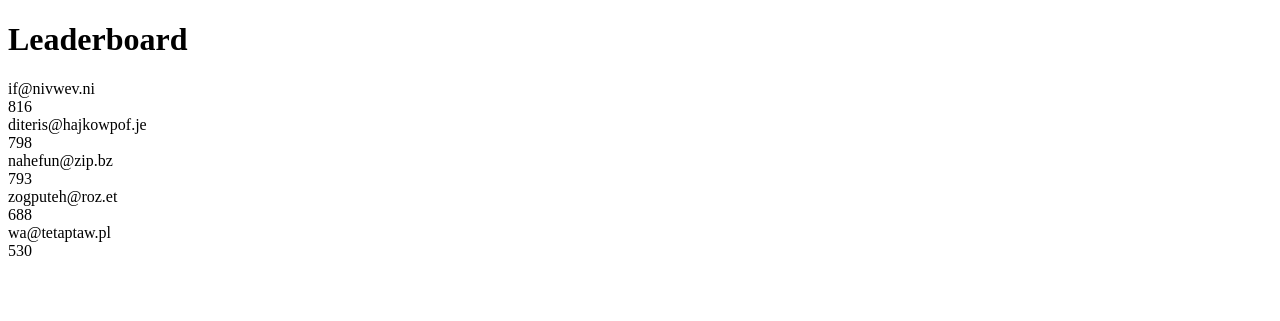
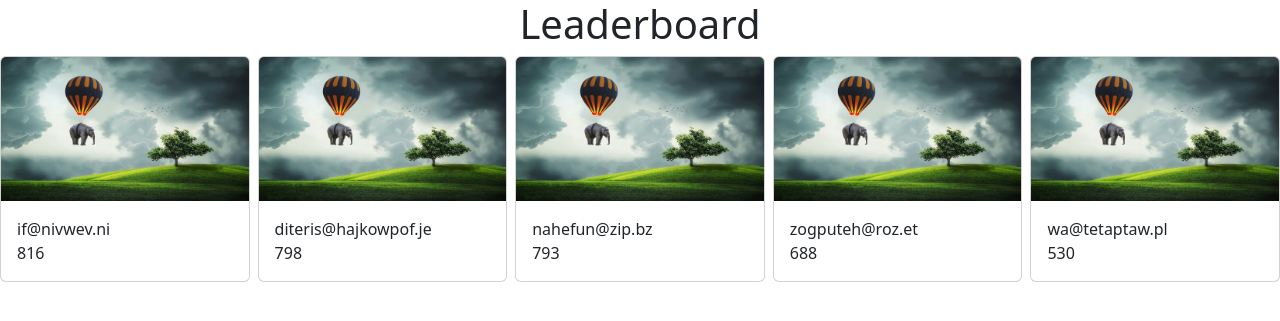
Before and after one commit to ld-web/hb-php-practice, a PHP site: page / in a window 1280 px wide. Shown: the top 321 px of the page. Run offline with PHP 8.4, Linux system fonts and the light colour scheme.

Commit message:
amélioration du design et découpage des fichiers

```diff
--- /dev/null
+++ b/data.php
@@ -0,0 +1,24 @@
+<?php
+$leaderboard = [
+  [
+    'email' => 'if@nivwev.ni',
+    'score' => 816,
+  ],
+  [
+    'email' => 'diteris@hajkowpof.je',
+    'score' => 798,
+  ],
+  [
+    'email' => 'nahefun@zip.bz',
+    'score' => 793,
+  ],
+  [
+    'email' => 'zogputeh@roz.et',
+    'score' => 688,
+  ],
+  [
+    'email' => 'wa@tetaptaw.pl',
+    'score' => 530,
+  ],
+];
+?>
--- /dev/null
+++ b/footer.php
@@ -0,0 +1,4 @@
+<script src="https://cdn.jsdelivr.net/npm/bootstrap@5.3.0-alpha1/dist/js/bootstrap.bundle.min.js" integrity="sha384-w76AqPfDkMBDXo30jS1Sgez6pr3x5MlQ1ZAGC+nuZB+EYdgRZgiwxhTBTkF7CXvN" crossorigin="anonymous"></script>
+</body>
+
+</html>
--- /dev/null
+++ b/header.php
@@ -0,0 +1,14 @@
+<!DOCTYPE html>
+<html lang="en">
+
+<head>
+  <meta charset="UTF-8">
+  <meta http-equiv="X-UA-Compatible" content="IE=edge">
+  <meta name="viewport" content="width=device-width, initial-scale=1.0">
+  <title>Leaderboard</title>
+  <link href="https://cdn.jsdelivr.net/npm/bootstrap@5.3.0-alpha1/dist/css/bootstrap.min.css" rel="stylesheet" integrity="sha384-GLhlTQ8iRABdZLl6O3oVMWSktQOp6b7In1Zl3/Jr59b6EGGoI1aFkw7cmDA6j6gD" crossorigin="anonymous">
+</head>
+
+<body style="margin: 0px;">
+
+  <h1 class="text-center">Leaderboard</h1>
--- a/index.php
+++ b/index.php
@@ -1,49 +1,23 @@
 <?php
-$leaderboard = [
-  [
-    'email' => 'if@nivwev.ni',
-    'score' => 816,
-  ],
-  [
-    'email' => 'diteris@hajkowpof.je',
-    'score' => 798,
-  ],
-  [
-    'email' => 'nahefun@zip.bz',
-    'score' => 793,
-  ],
-  [
-    'email' => 'zogputeh@roz.et',
-    'score' => 688,
-  ],
-  [
-    'email' => 'wa@tetaptaw.pl',
-    'score' => 530,
-  ],
-];
+require_once __DIR__.'/data.php';
 ?>
-<!DOCTYPE html>
-<html lang="en">
+<?php
+require_once __DIR__.'/header.php';
+?>
 
-<head>
-  <meta charset="UTF-8">
-  <meta http-equiv="X-UA-Compatible" content="IE=edge">
-  <meta name="viewport" content="width=device-width, initial-scale=1.0">
-  <title>Leaderboard</title>
-</head>
-
-<body>
-
-  <h1>Leaderboard</h1>
-
+  <div class="d-flex gap-2">
     <?php foreach ($leaderboard as $player) { ?>
-    <div>
+        <div class="card" style="width: 18rem;">
+        <img src="image.jpeg" class="card-img-top" alt="...">
+          <div class="card-body">
             <?php echo $player['email']; ?>
             <br />
             <?php echo $player['score']; ?>
           </div>
+        </div>
     <?php } ?>
+  </div>
 
-</body>
-
-</html>
+    <?php
+    require_once __DIR__.'/footer.php';
+    ?>
```
Also changed, not shown: image.jpeg (added), 1 other file. Lines whose indentation alone changed are shown as unchanged.
